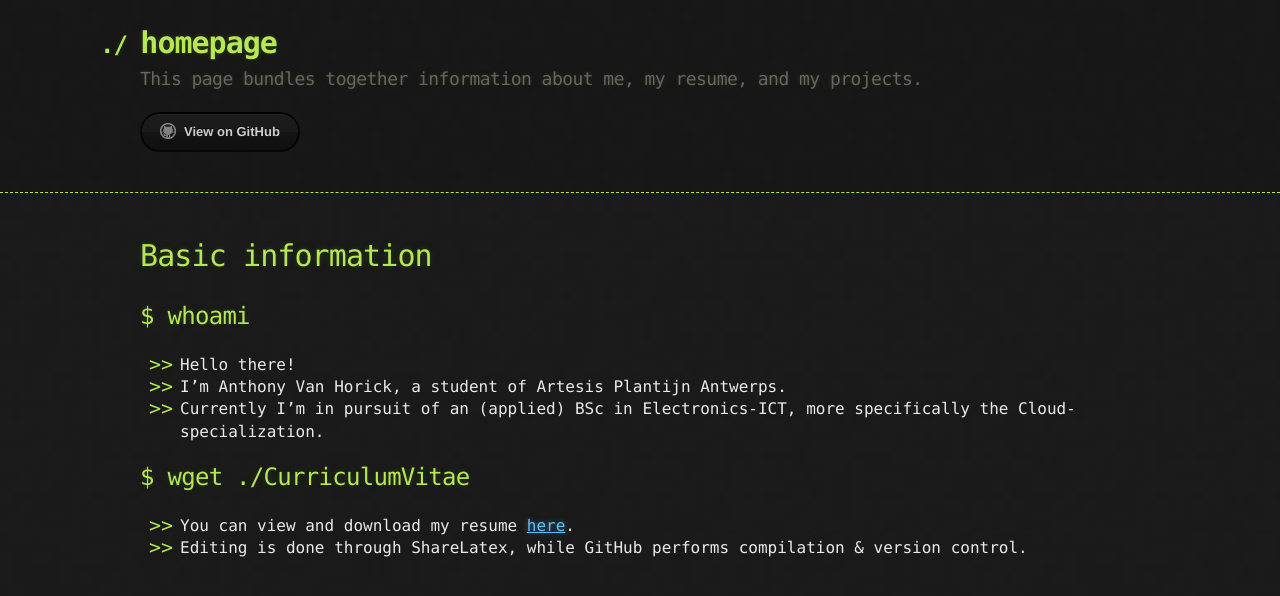
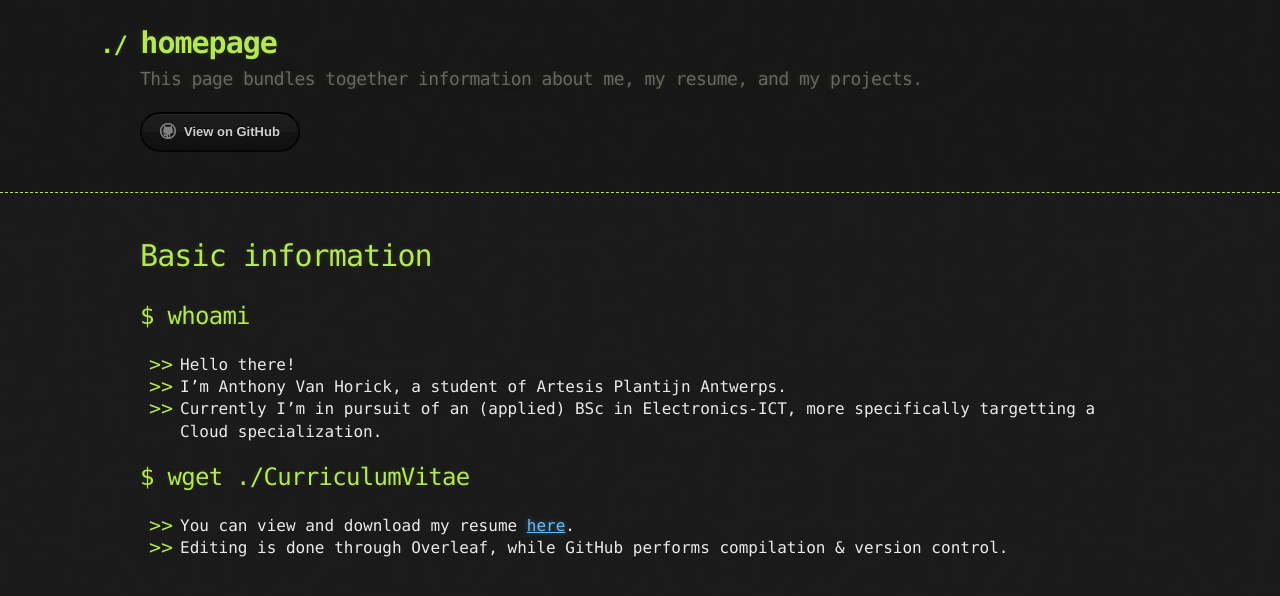
Before and after one commit to vanhorickanthony/vanhorickanthony.github.io, a Jekyll site: the page built from index.md, in a window 1280 px wide. Shown: the top 596 px of the page. Built offline with Jekyll 4.4.1, drawn with Linux system fonts in a browser that asks for light colours; our own code applies the rules of GitHub Pages for plain Markdown files.

Commit message:
Modified wording.

```diff
--- a/index.md
+++ b/index.md
@@ -8,8 +8,8 @@ layout: default
 
 * Hello there!
 * I'm Anthony Van Horick, a student of Artesis Plantijn Antwerps.
-* Currently I'm in pursuit of an (applied) BSc in Electronics-ICT, more specifically the Cloud-specialization.
+* Currently I'm in pursuit of an (applied) BSc in Electronics-ICT, more specifically targetting a Cloud specialization.
 
 ## $ wget ./CurriculumVitae
 * You can view and download my resume [here](./CurriculumVitae).
-* Editing is done through ShareLatex, while GitHub performs compilation & version control.
+* Editing is done through Overleaf, while GitHub performs compilation & version control.
```
